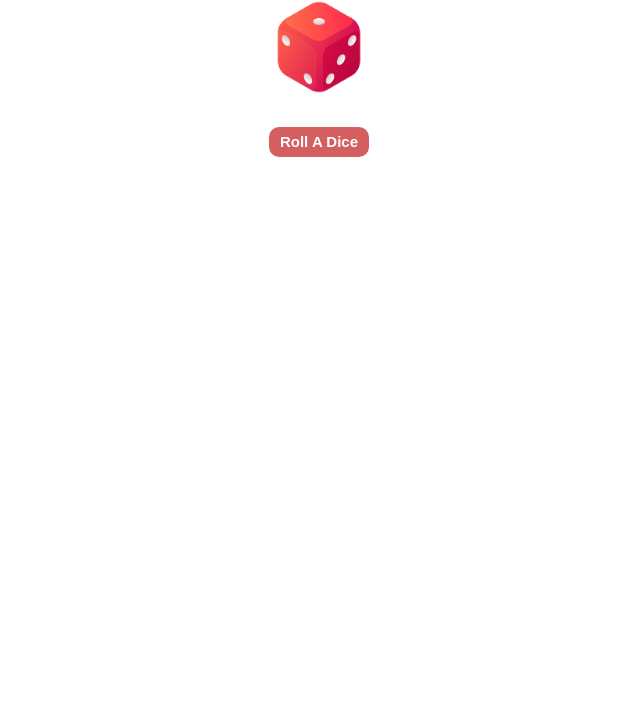
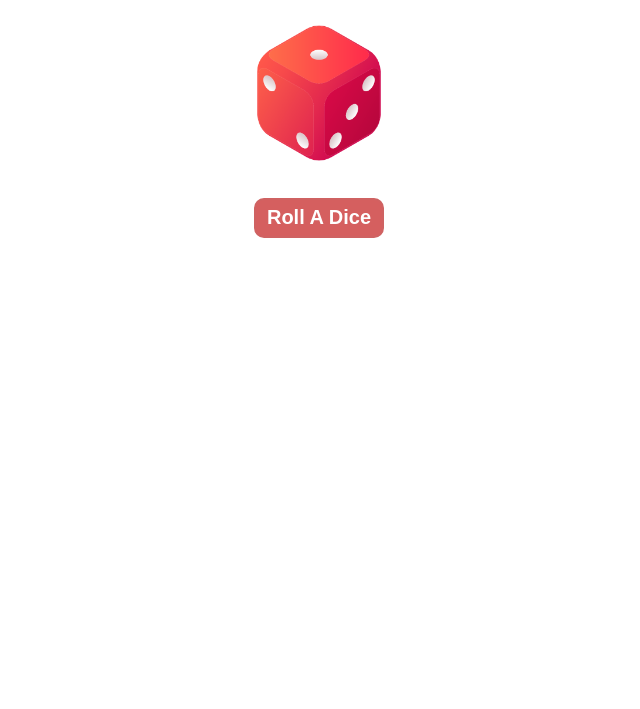
Before and after one commit to pratiksha950/Assignment-12, a plain HTML site: page index.html in a window 1280 px wide. Shown: the part 91-800 px from the top of the page, without its empty margins (321-961 px from the left). Drawn offline with Linux system fonts and the light colour scheme.

Commit message:
required changes added

```diff
--- a/index.html
+++ b/index.html
@@ -9,7 +9,7 @@
 <body>
     <div class="block1">
     <h1>Dice Roller</h1>
-    <img src="./images/1.png" id="dice" height="100px" width="100px">
+    <img src="./images/1.png" id="dice" height="150px" width="150px">
     <button onclick="roll()" id="btn">Roll A Dice</button>
     </div>
     <script src="./dice.js" ></script>
--- a/style.css
+++ b/style.css
@@ -5,16 +5,17 @@
     align-items: center;
 }
 #btn{
-    height: 30px;
-    width: 100px;
+    height: 40px;
+    width: 130px;
     background-color: rgb(213, 95, 95);
     border: 2px solid rgb(207, 98, 98);
     border-radius: 10px;
     margin-top: 30px;
-    font-size: 15px;
+    font-size: 20px;
     color: white;
     font-weight: 700;
 }
 h1{
+    font-size: 40px;
     color: rgb(91, 17, 17);
 }
```
